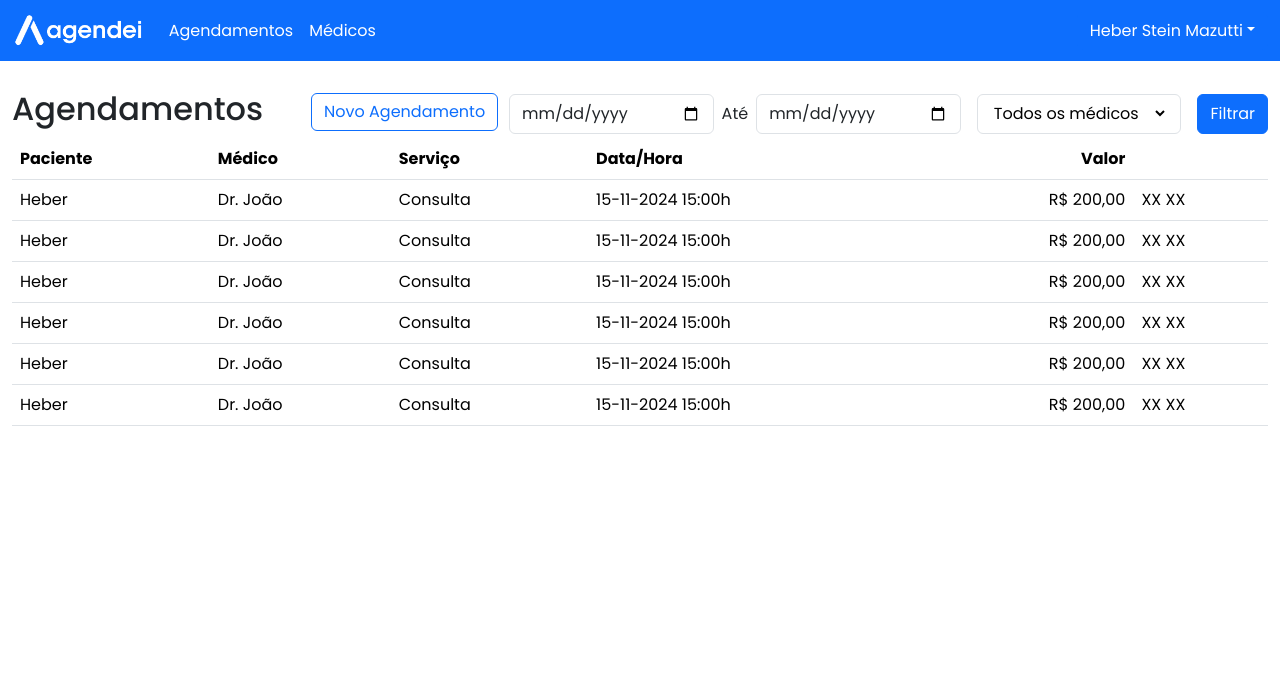
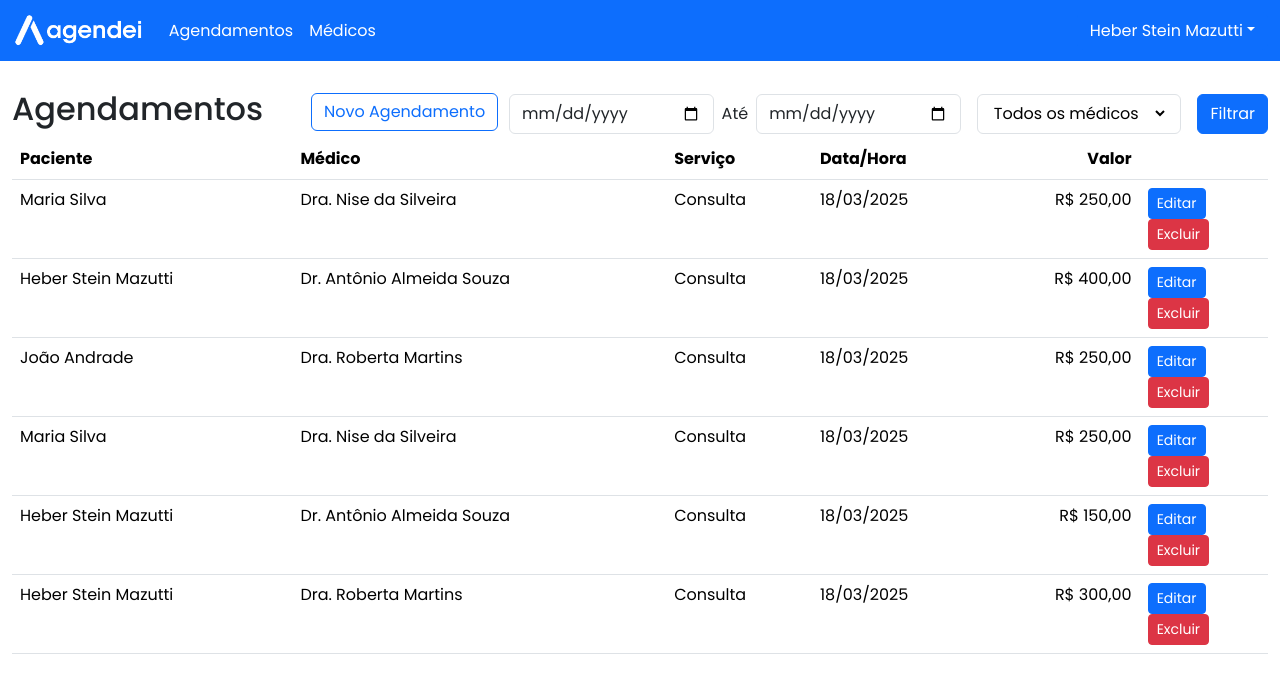
Before and after one commit to franckrm/agendei-web, a React (Vite) app: page /appointments in a window 1280 px wide. Shown: the top 684 px of the page. Built offline with nearby package versions, Linux system fonts and the light colour scheme.

Commit message:
wip: appointment component

```diff
--- a/src/components/navbar/appointment/appointment.jsx
+++ b/src/components/navbar/appointment/appointment.jsx
@@ -1,11 +1,25 @@
-function Appointment(){
+function Appointment(props){
+
+    const dt = new Date(props.booking_date);
+
     return <tr>
-        <td scope="col">Heber</td>
-        <td scope="col">Dr. João</td>
-        <td scope="col">Consulta</td>
-        <td scope="col">15-11-2024 15:00h</td>
-        <td scope="col" className="text-end">R$ 200,00</td>
-        <td spoce="col">XX XX</td>
+        <td scope="col">{props.user}</td>
+        <td scope="col">{props.doctor}</td>
+        <td scope="col">{props.service}</td>
+        <td scope="col">{
+            new Intl.DateTimeFormat('pt-BR', {dateStyle:'short'}).format(props.dt)
+        }</td>
+        <td scope="col" className="text-end">{
+            new Intl.NumberFormat('pt-BR', {style: 'currency', currency: 'BRL'}).format(props.price)
+            }</td>
+        <td spoce="col">
+            <div>
+                <button className="btn btn-sm btn-primary">Editar</button>
+            </div>
+            <div>
+                <button className="btn btn-sm btn-danger">Excluir</button>
+            </div>
+        </td>
     </tr>
 }
 
--- a/src/pages/appointments/appointments.jsx
+++ b/src/pages/appointments/appointments.jsx
@@ -5,6 +5,15 @@ import {doctors, appointments} from "../../constants/data";
 import Appointment from "../../components/navbar/appointment/appointment";
 
 function Appointments(){
+
+    function ClickEdit(id_appointment){
+        console.log("Editar "+id_appointment)
+    }
+
+    function ClickDelete(id_appointment){
+        console.log("Excluir "+ id_appointment)
+    }
+
     return <div className="container-fluid mt-page">
         <Navbar/>
 
@@ -57,7 +66,17 @@ function Appointments(){
                 <tbody>
                     {
                         appointments.map((ap)=>{
-                            return <Appointment  />
+                            return <Appointment key={ap.id_appointment}
+                                id_appointment = {ap.id_appointment}
+                                user ={ap.user}
+                                doctor = {ap.doctor}
+                                service={ap.service}
+                                booking_date={ap.booking_date}
+                                booking_hour = {ap.booking_hour}
+                                price={ap.price}
+                                clickEdit={ClickEdit}
+                                clickDelete={ClickDelete}
+                                />
                         })
                     }
                 </tbody>
```
